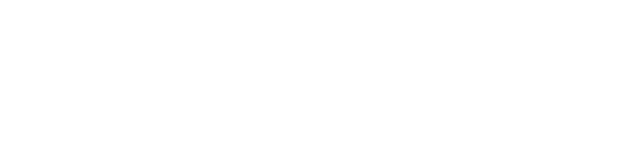
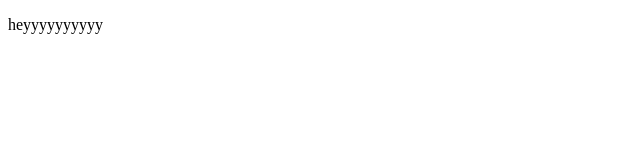
Before and after one commit to steven23-ally/git.intro, a plain HTML site: page index.html in a window 1280 px wide. Shown: the whole page, without its empty margins (0-640 px from the left). Drawn offline with Linux system fonts and the light colour scheme.

Commit message:
added p tag

```diff
--- a/index.html
+++ b/index.html
@@ -6,6 +6,6 @@
     <title>Document</title>
 </head>
 <body>
-
+    <p>heyyyyyyyyyy</p>
 </body>
 </html>
```
